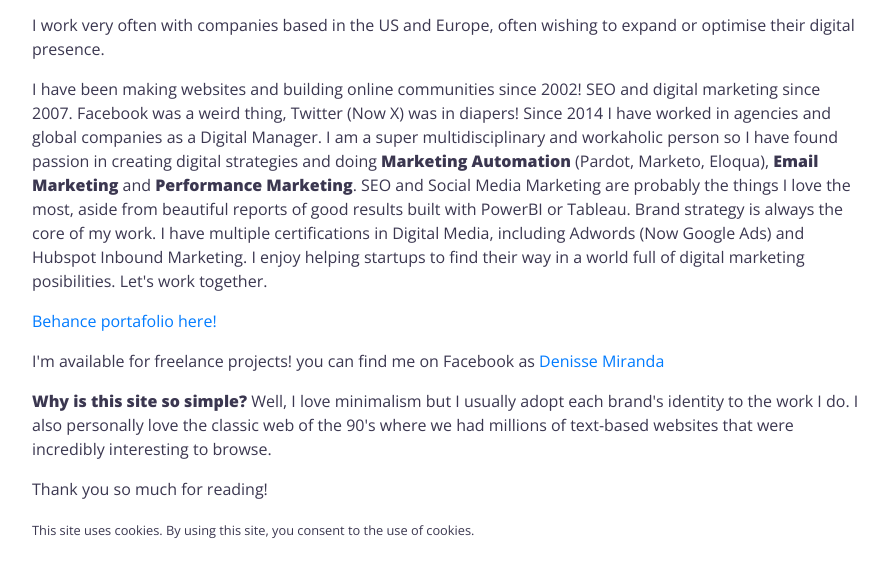
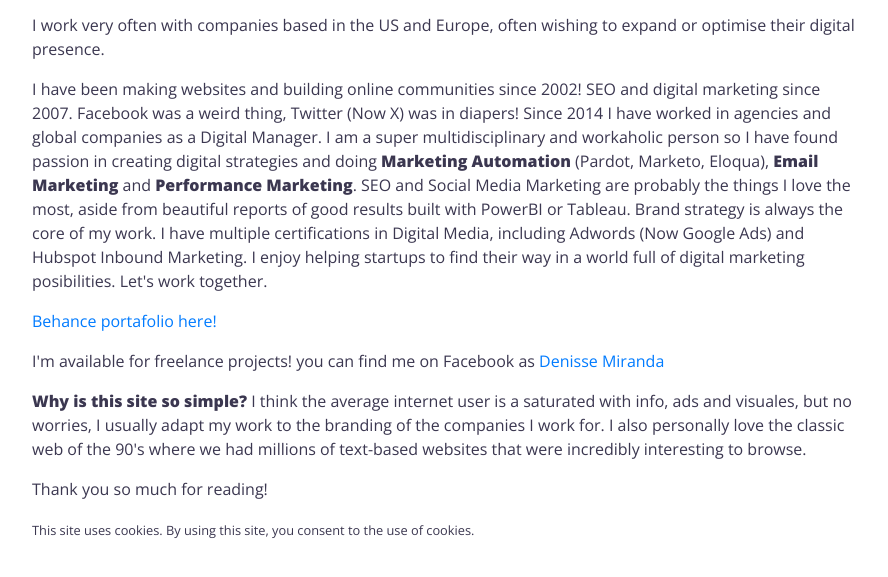
Before and after one commit to denissemiranda/denissemiranda.github.io, a website built with Parcel: page index.html in a window 1280 px wide. Shown: the part 215-792 px from the top of the page, without its empty margins (192-1080 px from the left). Built offline with nearby package versions, Linux system fonts and the light colour scheme.

Commit message:
Update index.html

```diff
--- a/index.html
+++ b/index.html
@@ -44,7 +44,7 @@
   <p>I have been making websites and building online communities since 2002! SEO and digital marketing since 2007. Facebook was a weird thing, Twitter (Now X) was in diapers! Since 2014 I have worked in agencies and global companies as a Digital Manager. I am a super multidisciplinary and workaholic person so I have found passion in creating digital strategies and doing <b>Marketing Automation</b> (Pardot, Marketo, Eloqua), <b>Email Marketing</b> and <b>Performance Marketing</b>. SEO and Social Media Marketing are probably the things I love the most, aside from beautiful reports of good results built with PowerBI or Tableau. Brand strategy is always the core of my work. I have multiple certifications in Digital Media, including Adwords (Now Google Ads) and Hubspot Inbound Marketing. I enjoy helping startups to find their way in a world full of digital marketing posibilities. Let's work together. </p>
   <p><a href="https://www.behance.net/denissemiranda">Behance portafolio here!</a></p>
   <p>I'm available for freelance projects! you can find me on Facebook as <a href="https://www.facebook.com/denissemiranda.marketing">Denisse Miranda</a></p>
-  <p><b>Why is this site so simple?</b> Well, I love minimalism but I usually adopt each brand's identity to the work I do. I also personally love the classic web of the 90's where we had millions of text-based websites that were incredibly interesting to browse.</p>
+  <p><b>Why is this site so simple?</b> I think the average internet user is a saturated with info, ads and visuales, but no worries, I usually adapt my work to the branding of the companies I work for. I also personally love the classic web of the 90's where we had millions of text-based websites that were incredibly interesting to browse.</p>
 <!---
 <div class="container mt-5 mb-5">
   <div class="row">
```
